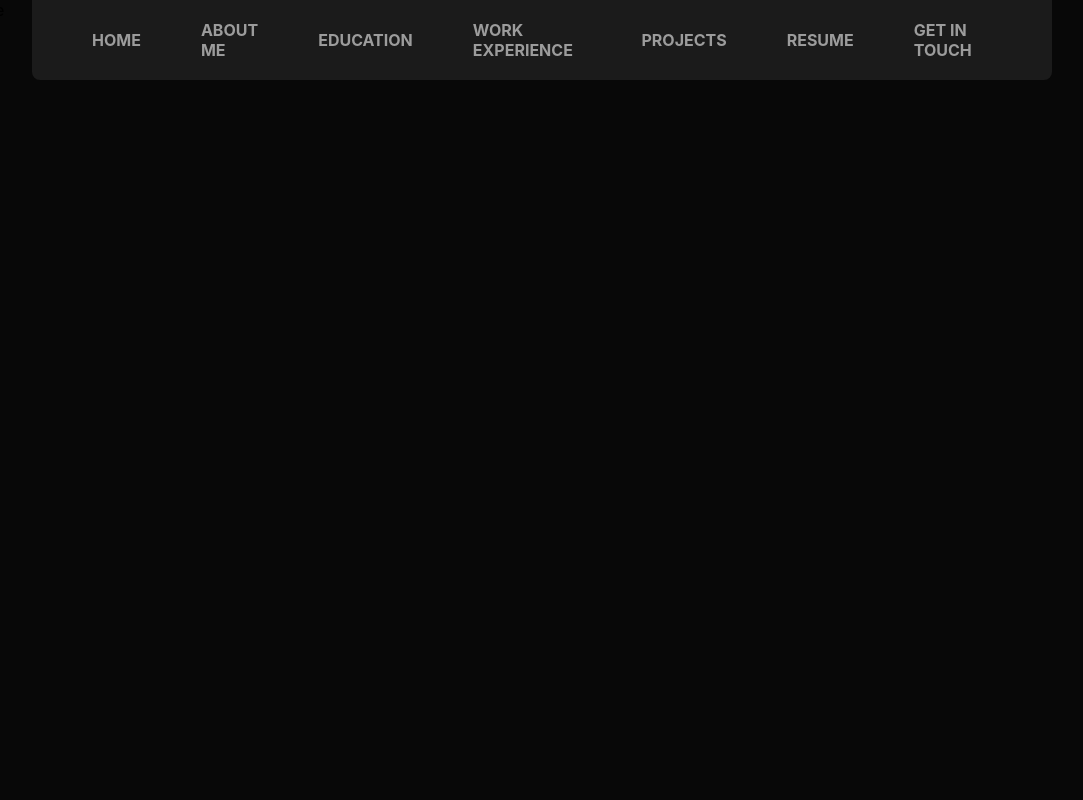
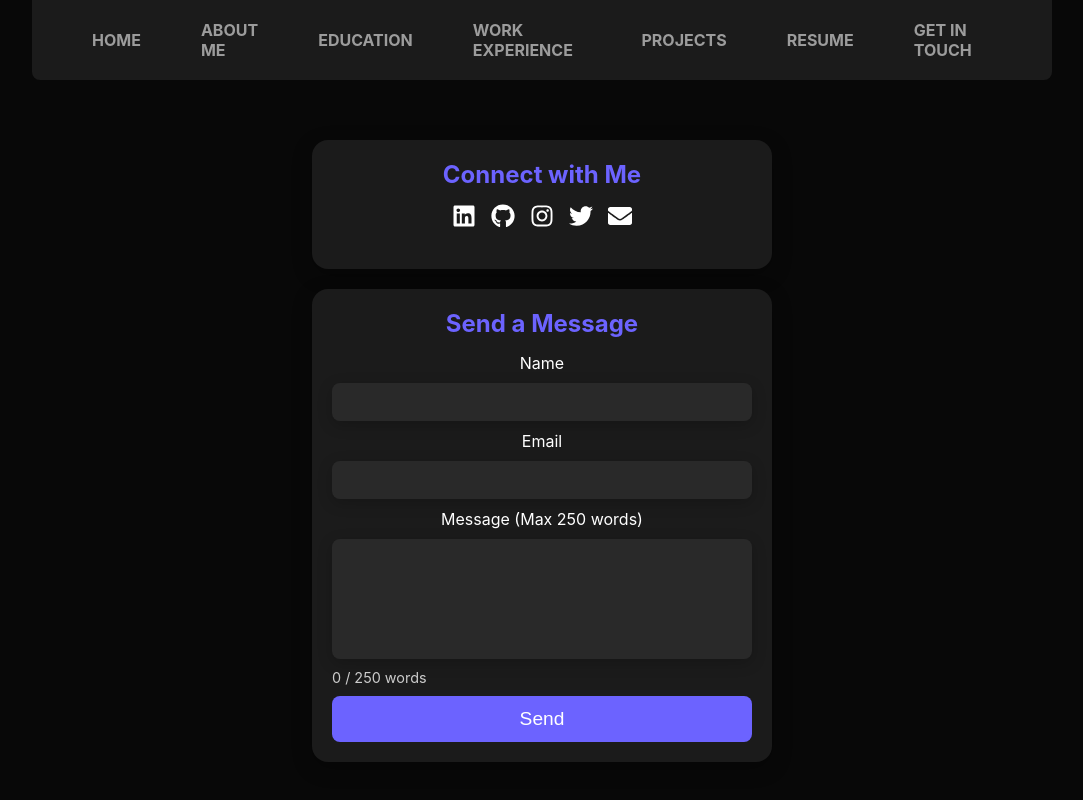
Before and after one commit to SaiKrishna-1857/personal-portfolio, a React (Create React App) app: page /personal-portfolio/get-in-touch in a window 1280 px wide. Shown: the whole page, without its empty margins (98-1181 px from the left). Built offline with nearby package versions, Linux system fonts and the light colour scheme; the HTML template or start-up script is replaced by a standard one.

Commit message:
Added Get In Touch module

```diff
--- a/package.json
+++ b/package.json
@@ -6,6 +6,7 @@
     "@testing-library/jest-dom": "^5.17.0",
     "@testing-library/react": "^13.4.0",
     "@testing-library/user-event": "^13.5.0",
+    "emailjs-com": "^3.2.0",
     "react": "^18.3.1",
     "react-dom": "^18.3.1",
     "react-icons": "^5.3.0",
--- /dev/null
+++ b/src/GetInTouch.module.css
@@ -0,0 +1,110 @@
+.contactContainer {
+    max-width: 500px;
+    margin: 100px auto 50px auto;
+    padding: 20px;
+    text-align: center;
+    color: #ffffff;
+}
+
+.socialContainer, .formContainer {
+    background-color: #1b1b1b;
+    border-radius: 16px;
+    box-shadow: 0px 6px 20px rgba(0, 0, 0, 0.3);
+    padding: 20px;
+    margin-bottom: 20px;
+}
+
+h2 {
+    font-size: 1.5em;
+    color: #6c63ff;
+    margin-bottom: 15px;
+}
+
+.socialIcons {
+    display: flex;
+    justify-content: center;
+    gap: 15px;
+    margin-bottom: 15px;
+}
+
+.socialIcons a {
+    font-size: 1.5em;
+    color: #ffffff;
+    transition: color 0.3s ease;
+}
+
+.socialIcons a:hover {
+    color: #6c63ff;
+}
+
+.contactForm {
+    display: flex;
+    flex-direction: column;
+    gap: 10px;
+}
+
+.contactForm input, .contactForm textarea {
+    width: 100%;
+    padding: 10px;
+    border: none;
+    border-radius: 8px;
+    background-color: #292929;
+    color: #ffffff;
+    font-size: 1em;
+    outline: none;
+    box-shadow: 0px 4px 15px rgba(0, 0, 0, 0.2);
+}
+
+.contactForm textarea {
+    height: 120px;
+    resize: none;
+}
+
+.contactForm button {
+    padding: 12px;
+    border: none;
+    border-radius: 8px;
+    background-color: #6c63ff;
+    color: #ffffff;
+    font-size: 1.2em;
+    cursor: pointer;
+    transition: background-color 0.3s ease;
+}
+
+.contactForm button:hover {
+    background-color: #5a54d2;
+}
+
+.wordCount {
+    font-size: 0.9em;
+    color: #cccccc;
+    text-align: left;
+}
+
+.errorAlert {
+    color: #ff4d4d;
+    margin-top: 10px;
+    text-align: left;
+    font-size: 0.9em;
+}
+
+.successAlert {
+    color: #4dff4d;
+    margin-top: 10px;
+    text-align: left;
+    font-size: 0.9em;
+}
+
+.contactContainer {
+    margin-top: 120px;
+}
+
+@media screen and (max-width: 768px) {
+    .contactContainer {
+        max-width: 90%;
+    }
+
+    h2 {
+        font-size: 1.3em;
+    }
+}
--- a/src/components/GetInTouch.jsx
+++ b/src/components/GetInTouch.jsx
@@ -1,7 +1,103 @@
-import React from "react";
+import React, { useRef, useState } from "react";
+import styles from "../GetInTouch.module.css";
+import { FaLinkedin, FaGithub, FaInstagram, FaTwitter, FaEnvelope } from "react-icons/fa";
+import emailjs from 'emailjs-com';
 
 function GetInTouch() {
-  return <div>Contact Page</div>;
+    const form = useRef();
+    const [messageStatus, setMessageStatus] = useState("");
+    const [error, setError] = useState("");
+    const [messageCount, setMessageCount] = useState(0);
+
+    const sendEmail = (e) => {
+        e.preventDefault();
+
+        const userName = form.current.user_name.value;
+        const userEmail = form.current.user_email.value;
+        const message = form.current.message.value;
+
+        if (!userName || !userEmail || !message) {
+            setError("All fields are required.");
+            setMessageStatus("");
+            return;
+        }
+
+        if (messageCount > 250) {
+            setError("Message cannot exceed 250 words.");
+            setMessageStatus("");
+            return;
+        }
+
+        emailjs.sendForm(
+            'service_my1tx8d',
+            'template_qi7x3tm',
+            form.current,
+            'C16O_disInA2eZgu-'
+        )
+        .then((result) => {
+            setMessageStatus("Message sent successfully!");
+            setError("");
+            form.current.reset();
+            setMessageCount(0);
+
+            setTimeout(() => {
+                setMessageStatus("");
+            }, 3000);
+        }, (error) => {
+            setError("An error occurred, please try again.");
+            setMessageStatus("");
+        });
+    };
+
+    const handleMessageChange = (e) => {
+        const words = e.target.value.trim().split(/\s+/).length;
+        setMessageCount(words);
+    };
+
+    return (
+        <div className={styles.contactContainer}>
+            <div className={styles.socialContainer}>
+                <h2>Connect with Me</h2>
+                <div className={styles.socialIcons}>
+                    <a href="https://www.linkedin.com/in/saikrishnas/" target="_blank" rel="noopener noreferrer">
+                        <FaLinkedin />
+                    </a>
+                    <a href="https://github.com/SaiKrishna-1857" target="_blank" rel="noopener noreferrer">
+                        <FaGithub />
+                    </a>
+                    <a href="https://www.instagram.com/saikrishna_1857/" target="_blank" rel="noopener noreferrer">
+                        <FaInstagram />
+                    </a>
+                    <a href="https://x.com/SaiKrishna_1857" target="_blank" rel="noopener noreferrer">
+                        <FaTwitter />
+                    </a>
+                    <a href="mailto:saikrishna.sangeetha@gmail.com" target="_blank" rel="noopener noreferrer">
+                        <FaEnvelope />
+                    </a>
+                </div>
+            </div>
+
+            <div className={styles.formContainer}>
+                <h2>Send a Message</h2>
+                <form ref={form} onSubmit={sendEmail} className={styles.contactForm}>
+                    <label>Name</label>
+                    <input type="text" name="user_name" required />
+
+                    <label>Email</label>
+                    <input type="email" name="user_email" required />
+
+                    <label>Message (Max 250 words)</label>
+                    <textarea name="message" required onChange={handleMessageChange}></textarea>
+                    <small className={styles.wordCount}>{messageCount} / 250 words</small>
+
+                    {error && <div className={styles.errorAlert}>{error}</div>}
+                    {messageStatus && <div className={styles.successAlert}>{messageStatus}</div>}
+
+                    <button type="submit" className={styles.sendButton}>Send</button>
+                </form>
+            </div>
+        </div>
+    );
 }
 
 export default GetInTouch;
--- a/src/components/Home.jsx
+++ b/src/components/Home.jsx
@@ -1,5 +1,4 @@
 import React from "react";
-import HeroSection from "./HeroSection";
 import PersonalPortfolio from "./PersonalPortfolio";
 
 function Home() {
```
Also changed, not shown: 1 other file (tests, documents, lock files or other folders).
